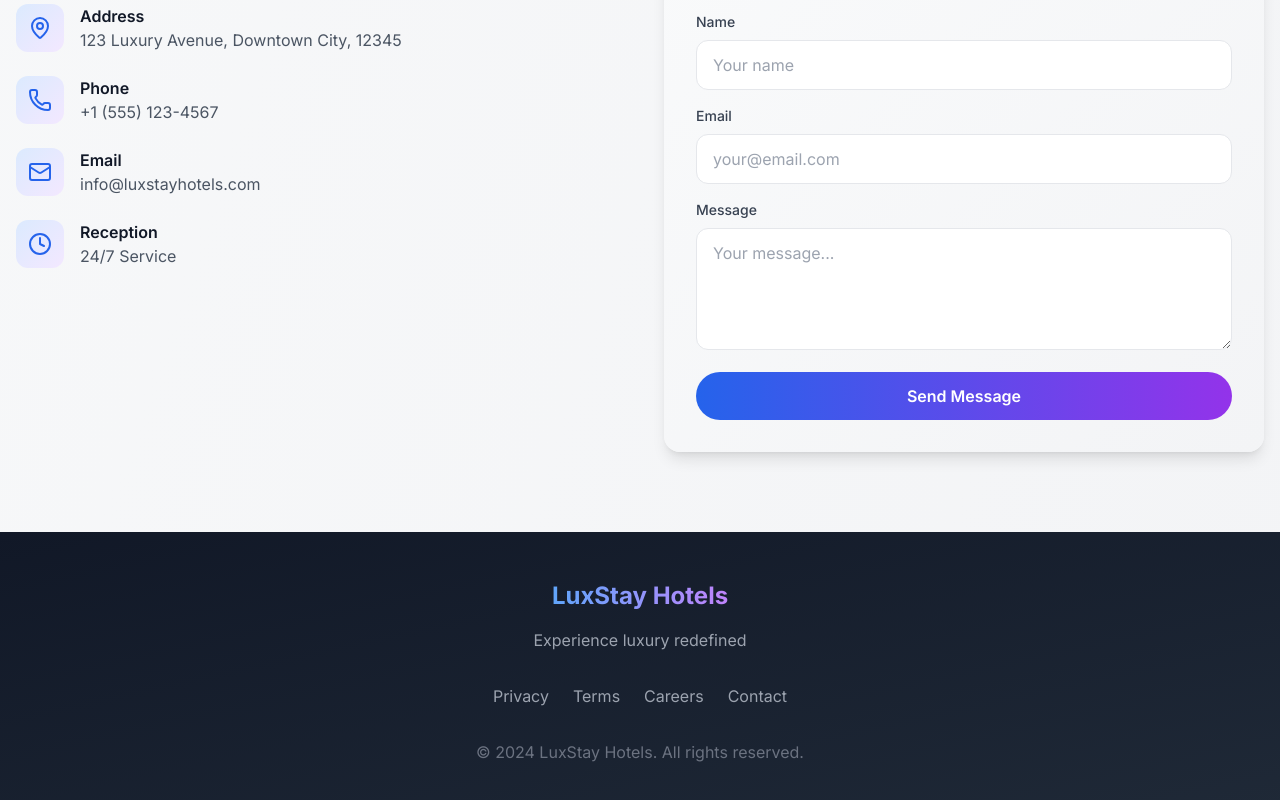
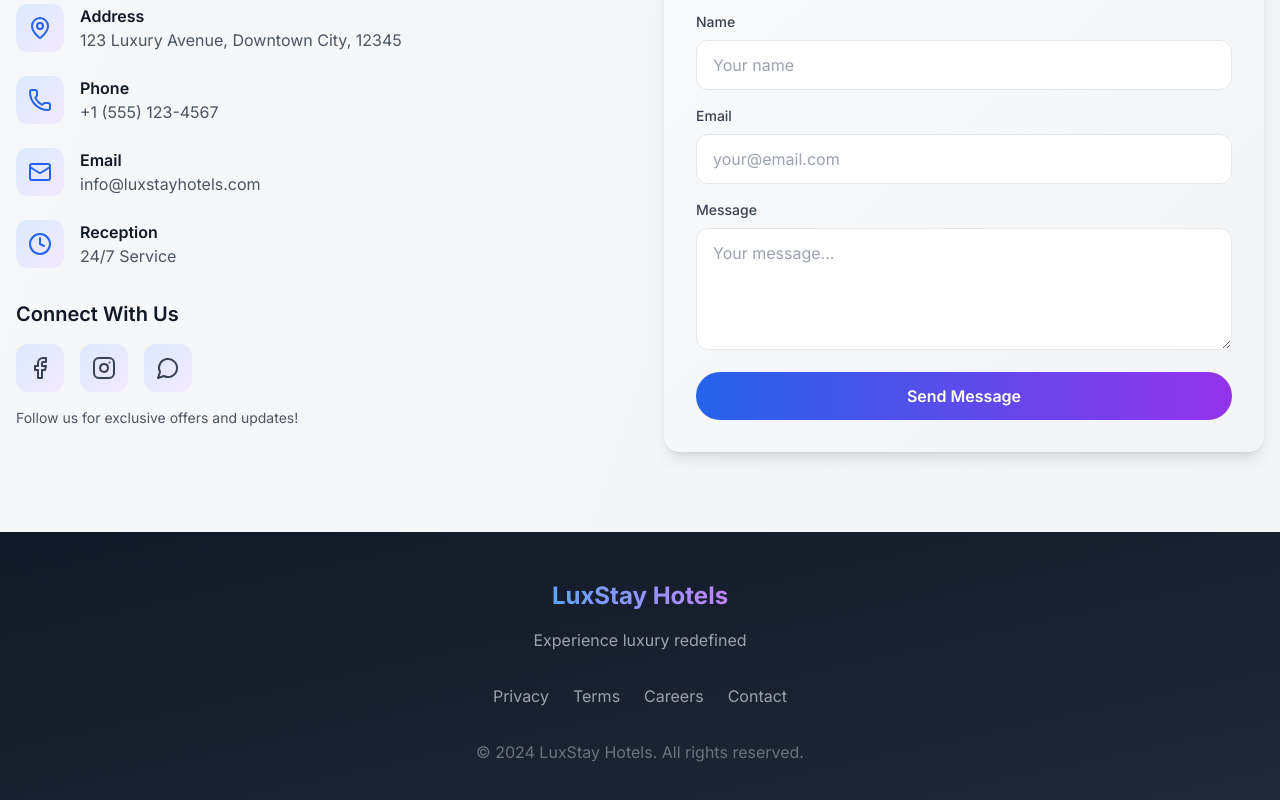
Before and after one commit to SerezhaGRig/hotel-service-app, a Next.js app: page / in a window 1280 px wide. Shown: the part 2996-3796 px from the top of the page. Built offline with nearby package versions, Linux system fonts and the light colour scheme.

Commit message:
feat: adds social links

```diff
--- a/src/app/components/ui/ContactInfo.tsx
+++ b/src/app/components/ui/ContactInfo.tsx
@@ -1,13 +1,19 @@
 "use client"
 
 import React from 'react';
-import { MapPin, Phone, Mail, Clock } from 'lucide-react';
+import {MapPin, Phone, Mail, Clock, Facebook, Instagram, MessageCircle} from 'lucide-react';
 
 const contactDetails = [
-    { icon: MapPin, title: "Address", info: "123 Luxury Avenue, Downtown City, 12345" },
-    { icon: Phone, title: "Phone", info: "+1 (555) 123-4567" },
-    { icon: Mail, title: "Email", info: "info@luxstayhotels.com" },
-    { icon: Clock, title: "Reception", info: "24/7 Service" }
+    {icon: MapPin, title: "Address", info: "123 Luxury Avenue, Downtown City, 12345", isLink: false},
+    {icon: Phone, title: "Phone", info: "+1 (555) 123-4567", isLink: true, href: "tel:+15551234567"},
+    {icon: Mail, title: "Email", info: "info@luxstayhotels.com", isLink: true, href: "mailto:info@luxstayhotels.com"},
+    {icon: Clock, title: "Reception", info: "24/7 Service", isLink: false}
+];
+
+const socialLinks = [
+    {icon: Facebook, name: "Facebook", href: "https://facebook.com/luxstayhotels", color: "hover:text-blue-600"},
+    {icon: Instagram, name: "Instagram", href: "https://instagram.com/luxstayhotels", color: "hover:text-pink-600"},
+    {icon: MessageCircle, name: "WhatsApp", href: "https://wa.me/15551234567", color: "hover:text-green-600"}
 ];
 
 export const ContactInfo: React.FC = () => {
@@ -18,22 +24,57 @@ export const ContactInfo: React.FC = () => {
           Get in Touch
         </span>
             </h2>
-            <div className="space-y-6">
+            <div className="space-y-6 mb-8">
                 {contactDetails.map((item, index) => {
                     const Icon = item.icon;
                     return (
                         <div key={index} className="flex items-start group">
-                            <div className="w-12 h-12 bg-gradient-to-br from-blue-100 to-purple-100 rounded-xl flex items-center justify-center mr-4 group-hover:scale-110 transition-transform duration-300">
-                                <Icon className="text-blue-600" size={24} />
+                            <div
+                                className="w-12 h-12 bg-gradient-to-br from-blue-100 to-purple-100 rounded-xl flex items-center justify-center mr-4 group-hover:scale-110 transition-transform duration-300">
+                                <Icon className="text-blue-600" size={24}/>
                             </div>
                             <div>
                                 <h4 className="font-semibold text-gray-900">{item.title}</h4>
-                                <p className="text-gray-600">{item.info}</p>
+                                {item.isLink ? (
+                                    <a
+                                        href={item.href}
+                                        className="text-gray-600 hover:text-blue-600 transition-colors"
+                                    >
+                                        {item.info}
+                                    </a>
+                                ) : (
+                                    <p className="text-gray-600">{item.info}</p>
+                                )}
                             </div>
                         </div>
                     );
                 })}
             </div>
+
+            {/* Social Media Section */}
+            <div className="mt-8">
+                <h3 className="text-xl font-semibold mb-4 text-gray-900">Connect With Us</h3>
+                <div className="flex gap-4">
+                    {socialLinks.map((social, index) => {
+                        const Icon = social.icon;
+                        return (
+                            <a
+                                key={index}
+                                href={social.href}
+                                target="_blank"
+                                rel="noopener noreferrer"
+                                className={`w-12 h-12 bg-gradient-to-br from-blue-100 to-purple-100 rounded-xl flex items-center justify-center transition-all duration-300 hover:scale-110 ${social.color}`}
+                                aria-label={social.name}
+                            >
+                                <Icon size={24} className="text-gray-700"/>
+                            </a>
+                        );
+                    })}
+                </div>
+                <p className="text-sm text-gray-600 mt-4">
+                    Follow us for exclusive offers and updates!
+                </p>
+            </div>
         </div>
     );
 };
```
